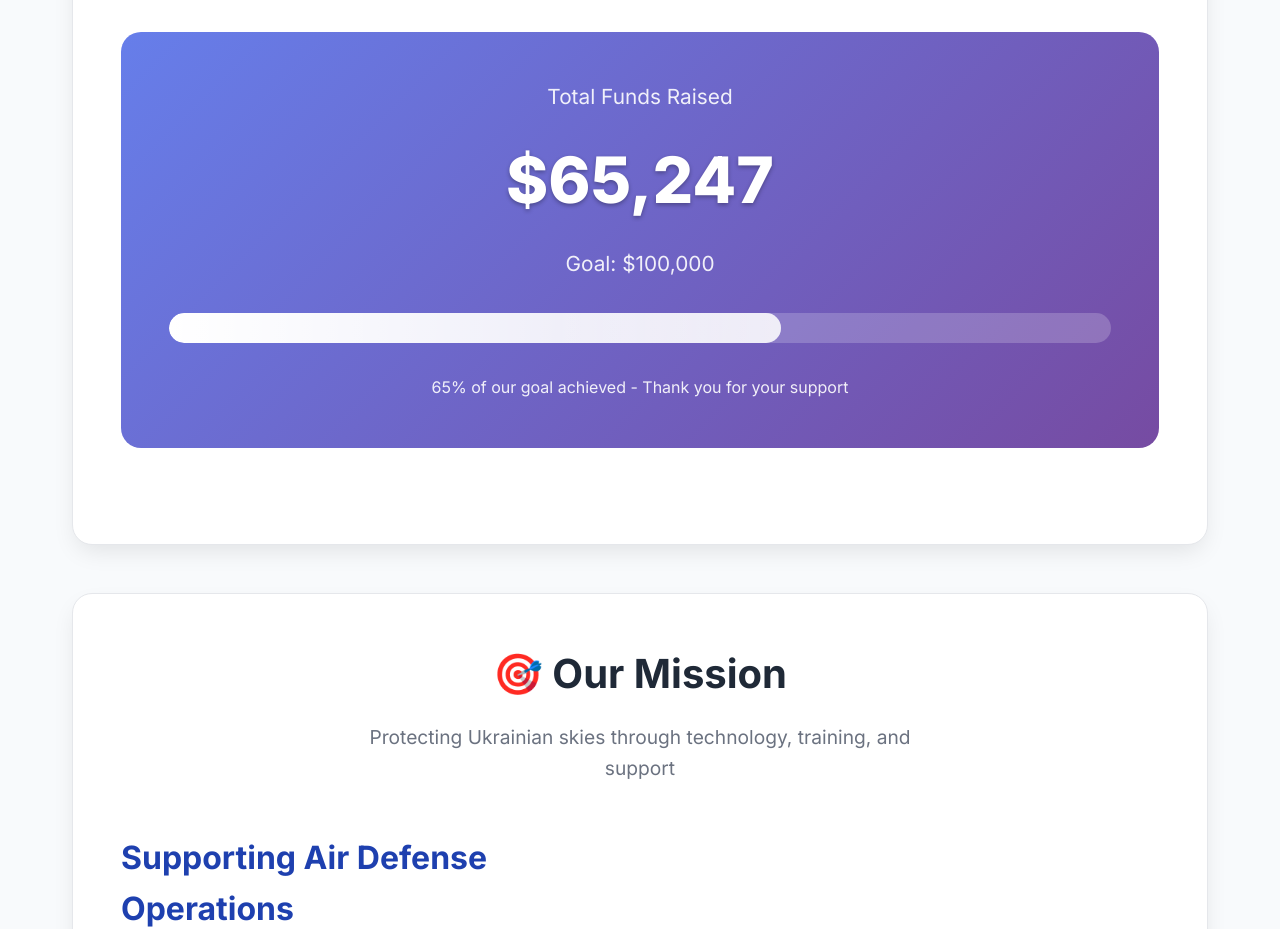
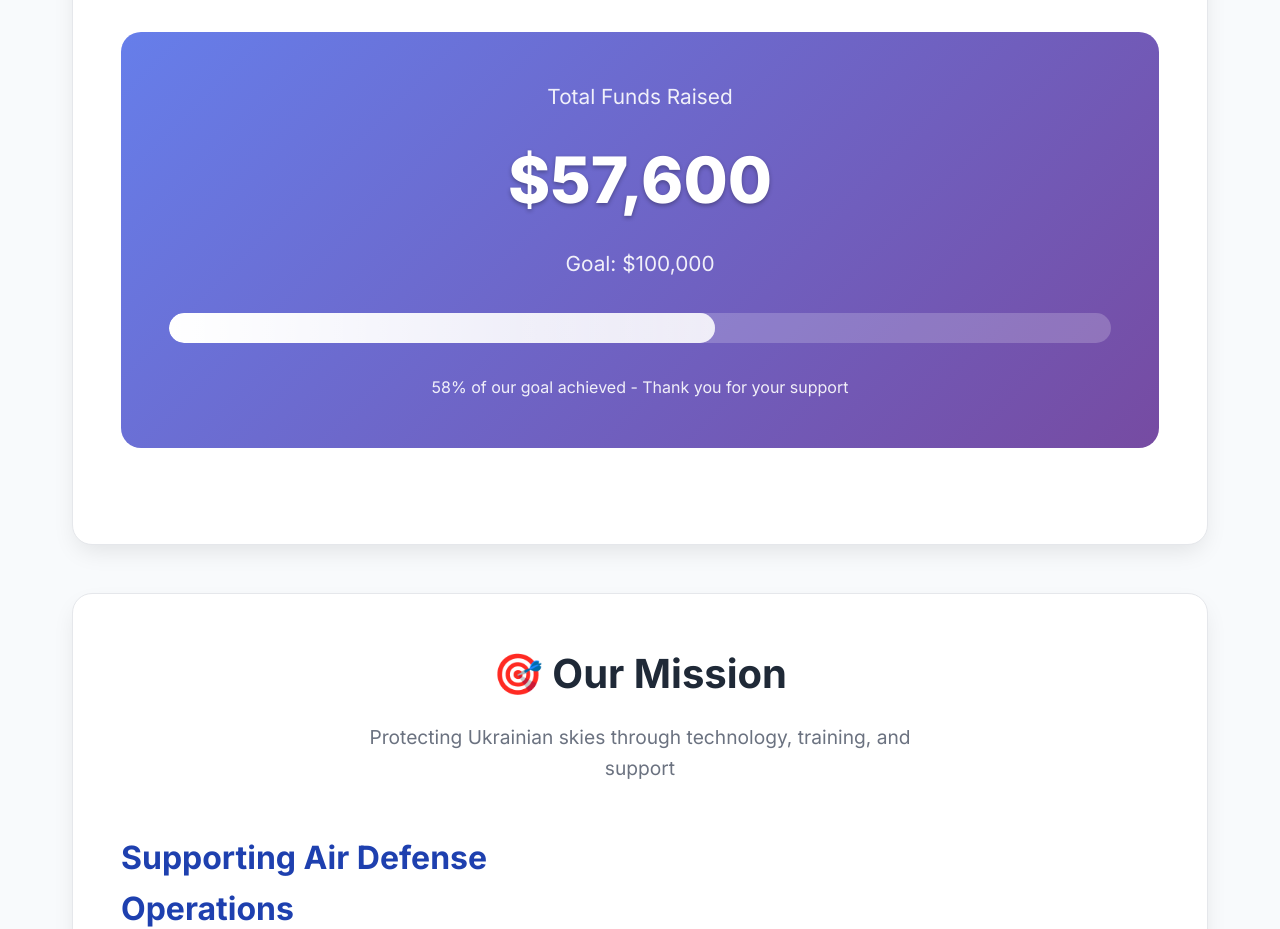
Before and after one commit to SacredPath/sky-shield-fund, a plain HTML site: page index.html in a window 1280 px wide. Shown: the part 1140-2069 px from the top of the page. Drawn offline with Linux system fonts and the light colour scheme.

Commit message:
Update raised amount to ,600 and adjust progress to 58%

```diff
--- a/index.html
+++ b/index.html
@@ -375,7 +375,7 @@
     }
 
     .progress-bar {
-      width: 65%;
+      width: 58%;
       background: linear-gradient(90deg, #fff, rgba(255,255,255,0.8));
       height: 30px;
       border-radius: 50px;
@@ -914,12 +914,12 @@
 
         <div class="donation-counter">
           <div class="counter-label">Total Funds Raised</div>
-          <div class="counter-number" id="totalRaised">$65,247</div>
+          <div class="counter-number" id="totalRaised">$57,600</div>
           <div class="counter-label">Goal: $100,000</div>
           <div class="progress">
             <div class="progress-bar" id="progressBar"></div>
           </div>
-          <p style="margin-top: 1rem; opacity: 0.9;">65% of our goal achieved - Thank you for your support</p>
+          <p style="margin-top: 1rem; opacity: 0.9;">58% of our goal achieved - Thank you for your support</p>
         </div>
       </div>
 
@@ -1166,11 +1166,11 @@
       const totalRaised = document.getElementById('totalRaised');
 
       setTimeout(() => {
-        progressBar.style.width = '65%';
+        progressBar.style.width = '58%';
       }, 500);
 
       // Animate counter
-      animateCounter(totalRaised, 0, 65247, 2000);
+      animateCounter(totalRaised, 0, 57600, 2000);
 
       // Contact form handling
       const contactForm = document.getElementById('contactForm');
```
